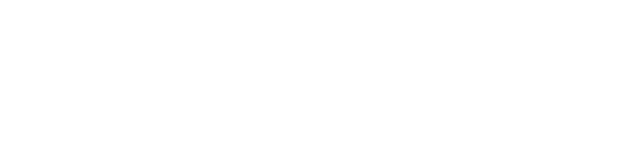
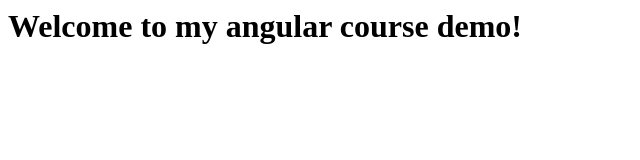
Before and after one commit to laijuejacob/courseera-angular, a plain HTML site: page index.html in a window 1280 px wide. Shown: the whole page, without its empty margins (0-640 px from the left). Drawn offline with Linux system fonts and the light colour scheme.

Commit message:
First update to the first file

```diff
--- a/index.html
+++ b/index.html
@@ -1,3 +1,6 @@
 <html>
     <title>Hello World!</title>
+    <body>
+        <h1>Welcome to my angular course demo!</h1>
+    </body>
 </html>
```
